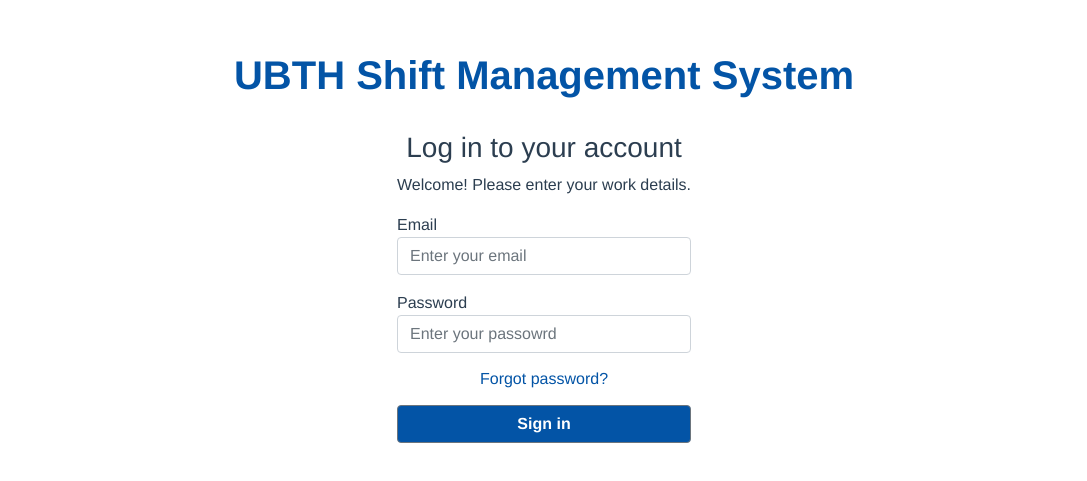
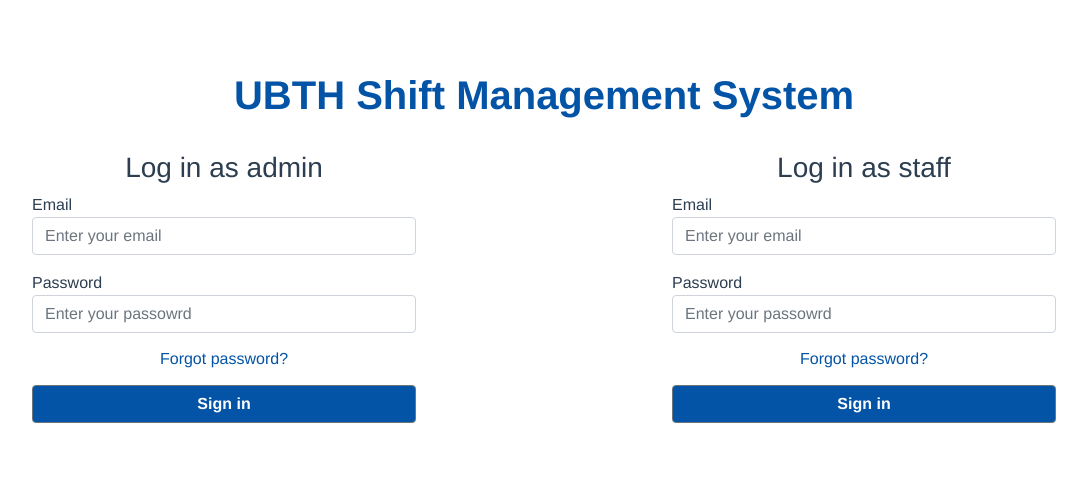
Before and after one commit to Mctursh/roaster-app, a Vue app: page /login in a window 1280 px wide. Shown: the part 153-634 px from the top of the page, without its empty margins (96-1183 px from the left). Built offline with nearby package versions, Linux system fonts and the light colour scheme; no server answers.

Commit message:
updated login design

```diff
--- a/src/views/LoginView.vue
+++ b/src/views/LoginView.vue
@@ -10,9 +10,9 @@
       "
     >
       <h1 class="blue-primary fw-700">UBTH Shift Management System</h1>
+      <div class="d-flex login-form justify-content-around w-100">
         <div class="mt-4 d-flex flex-column">
-        <h3>Log in to your account</h3>
-        <p>Welcome! Please enter your work details.</p>
+          <h3>Log in as admin</h3>
           <div class="d-flex flex-column mb-3">
             <div class="text-align-left">
               <span>Email</span>
@@ -37,6 +37,34 @@
             class="blue-primary-bg mt-3 fw-600 fs-16 lh-24"
             >Sign in</b-button
           >
+        </div>
+        <div class="mt-4 d-flex flex-column">
+          <h3>Log in as staff</h3>
+          <div class="d-flex flex-column mb-3">
+            <div class="text-align-left">
+              <span>Email</span>
+              <b-form-input
+                type="email"
+                v-model="email"
+                placeholder="Enter your email"
+              ></b-form-input>
+            </div>
+            <div class="text-align-left mt-3">
+              <span>Password</span>
+              <b-form-input
+                type="password"
+                v-model="password"
+                placeholder="Enter your passowrd"
+              ></b-form-input>
+            </div>
+          </div>
+          <span class="blue-primary fs-14 lh-20">Forgot password?</span>
+          <b-button
+            @click="handleLogin"
+            class="blue-primary-bg mt-3 fw-600 fs-16 lh-24"
+            >Sign in</b-button
+          >
+        </div>
       </div>
     </div>
   </div>
@@ -68,7 +96,7 @@
 </template>
 
 <script>
-import Axios from '@/auth/axios';
+import Axios from "@/auth/axios";
 import { mapState } from "vuex";
 export default {
   data() {
@@ -90,15 +118,15 @@ export default {
   },
   methods: {
     handleLogin() {
-      const payload = {email: this.email, password :this.password}
-      Axios.post('/login', payload).then(r => {
-        this.$store.dispatch('setAuthUser', r.data.user)
-        this.$store.commit('UPDATE_USER_ID', r.data.user._id)
+      const payload = { email: this.email, password: this.password };
+      Axios.post("/login", payload).then((r) => {
+        this.$store.dispatch("setAuthUser", r.data.user);
+        this.$store.commit("UPDATE_USER_ID", r.data.user._id);
         console.log(r);
 
         this.loginStep = 2;
         // this.$store.dispatch('setAuth', true)
-      })
+      });
       // if (this.loginStep == 2) {
       //   //go to dashboard
       // }
@@ -123,4 +151,9 @@ export default {
 .login-parent {
   height: 100vh;
 }
+.login-form {
+  > div {
+    min-width: 30vw;
+  }
+}
 </style>
```
Lines whose indentation alone changed are shown as unchanged.
